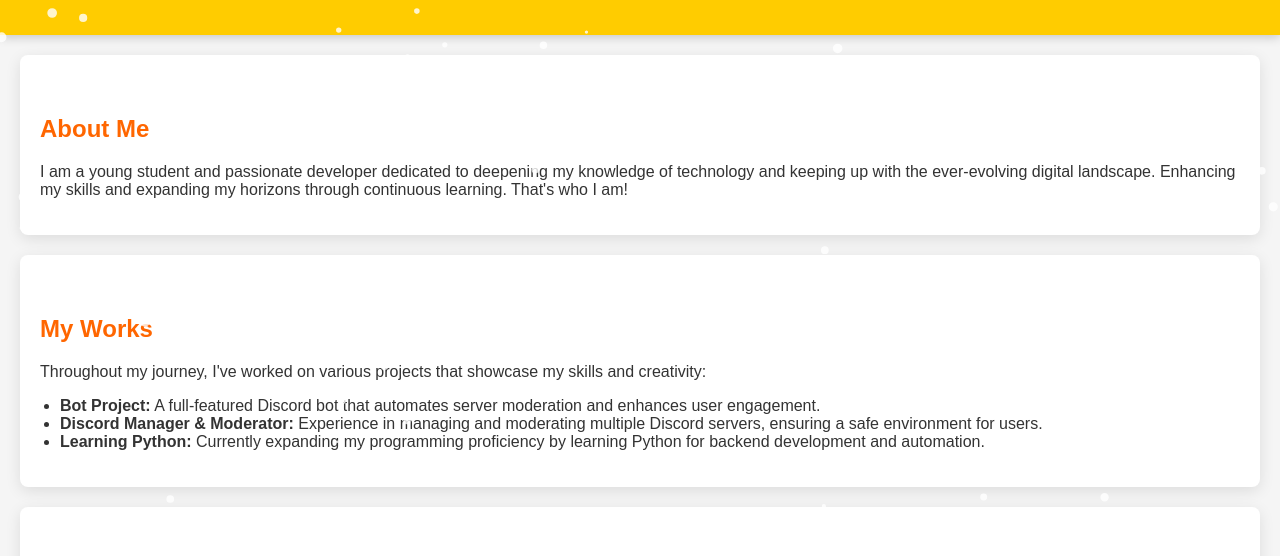
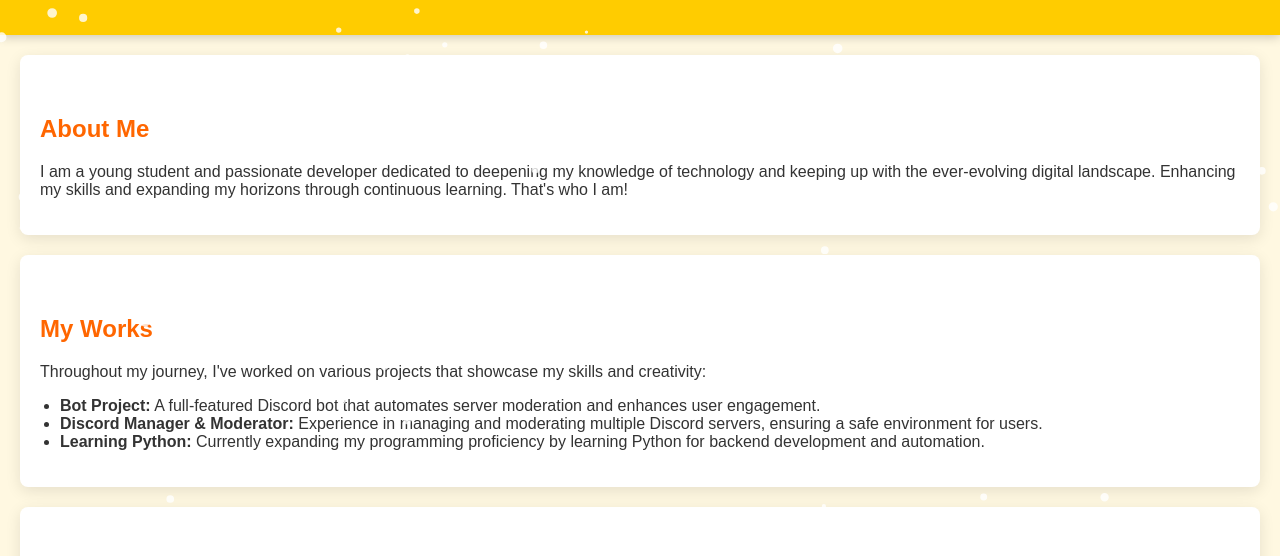
Before and after one commit to harys722/harys.is-a.dev, a plain HTML site: page index.html in a window 1280 px wide. Shown: the part 244-800 px from the top of the page. Drawn offline with Linux system fonts and the light colour scheme.

Commit message:
index.html

```diff
--- a/index.html
+++ b/index.html
@@ -10,7 +10,7 @@
         body {
             position: relative;
             font-family: Arial, sans-serif;
-            background-color: #f5f5f5;
+            background-color: #fff8e1;
             color: #333;
             margin: 0;
             padding-bottom: 60px; /* Space for footer */
```
